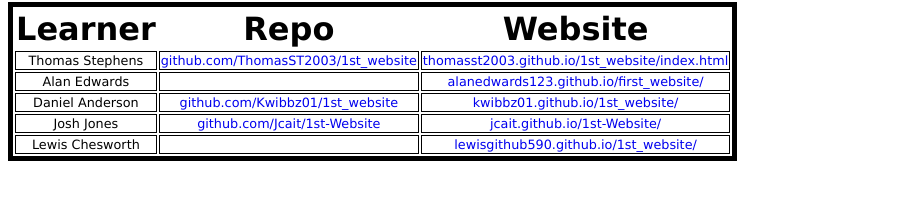
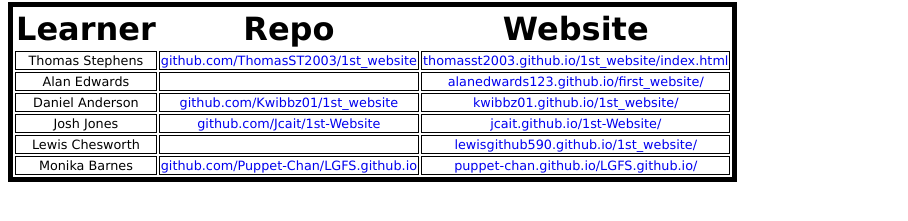
Before and after one commit to mmccart3/17062024-Level-2-Websites, a plain HTML site: page index.html in a window 1280 px wide. Shown: the part 85-306 px from the top of the page, without its empty margins (0-908 px from the left). Drawn offline with Linux system fonts and the light colour scheme.

Commit message:
Monika s website added

```diff
--- a/index.html
+++ b/index.html
@@ -42,6 +42,11 @@
             <td><a href=""></a></td>
             <td><a href="https://lewisgithub590.github.io/1st_website/">lewisgithub590.github.io/1st_website/</a></td>
         </tr>
+        <tr>
+            <td>Monika Barnes</td>
+            <td><a href="https://github.com/Puppet-Chan/LGFS.github.io">github.com/Puppet-Chan/LGFS.github.io</a></td>
+            <td><a href="https://puppet-chan.github.io/LGFS.github.io/">puppet-chan.github.io/LGFS.github.io/</a></td>
+        </tr>
     </tbody>
 </table>
 </body>
```
